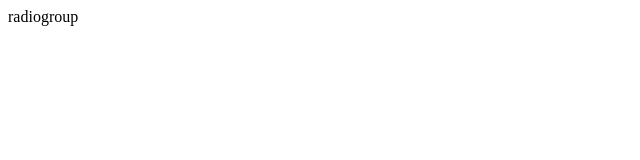
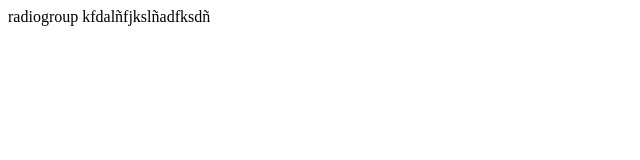
Before and after one commit to elvira88/ejemplo, a plain HTML site: page index.html in a window 1280 px wide. Shown: the whole page, without its empty margins (0-640 px from the left). Drawn offline with Linux system fonts and the light colour scheme.

Commit message:
modificado

```diff
--- a/index.html
+++ b/index.html
@@ -3,3 +3,5 @@
 
 <background>
 radiogroup
+
+    kfdalñfjkslñadfksdñ
```
